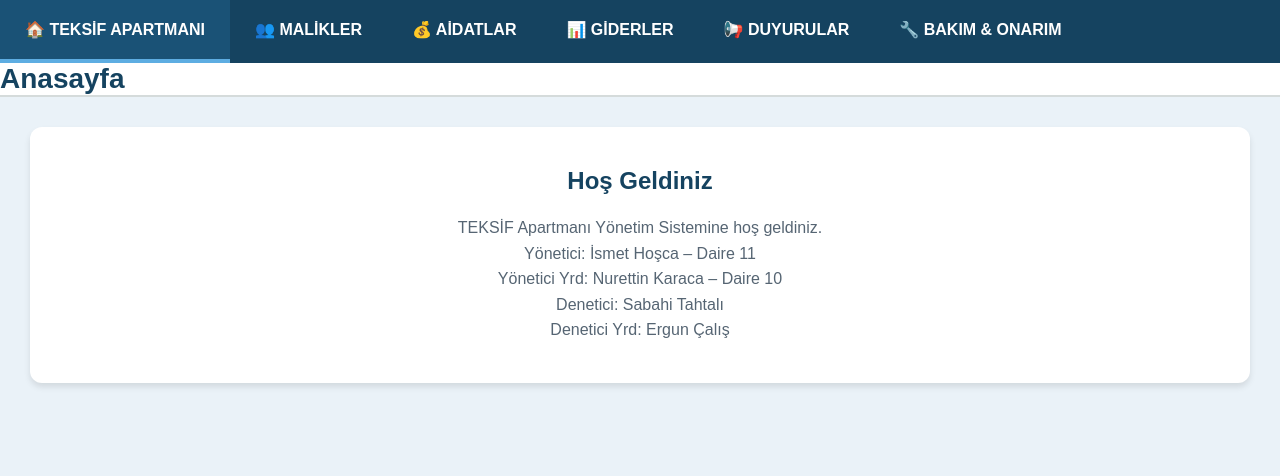
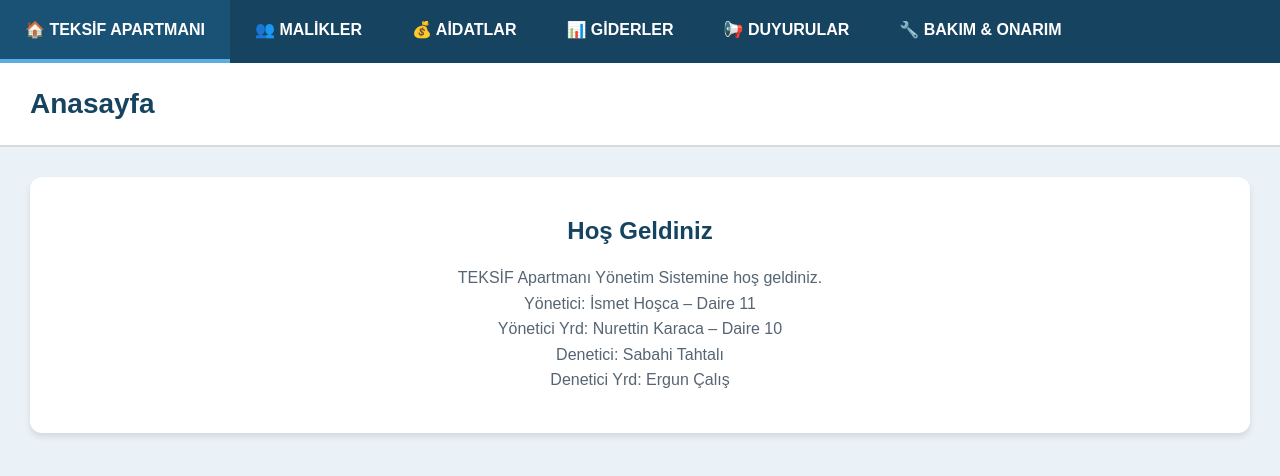
Before and after one commit to ehosca/teksifapt, a plain HTML site: page index.html in a window 1280 px wide. Drawn offline with Linux system fonts and the light colour scheme.

Commit message:
rolling back

```diff
--- a/styles.css
+++ b/styles.css
@@ -133,7 +133,7 @@ body {
 
 .content-header {
   background-color: white;
-  padding: 0px;
+  padding: 25px 30px;
   border-bottom: 2px solid #D5DBDB;
   box-shadow: 0 2px 4px rgba(0,0,0,0.1);
 }
```
